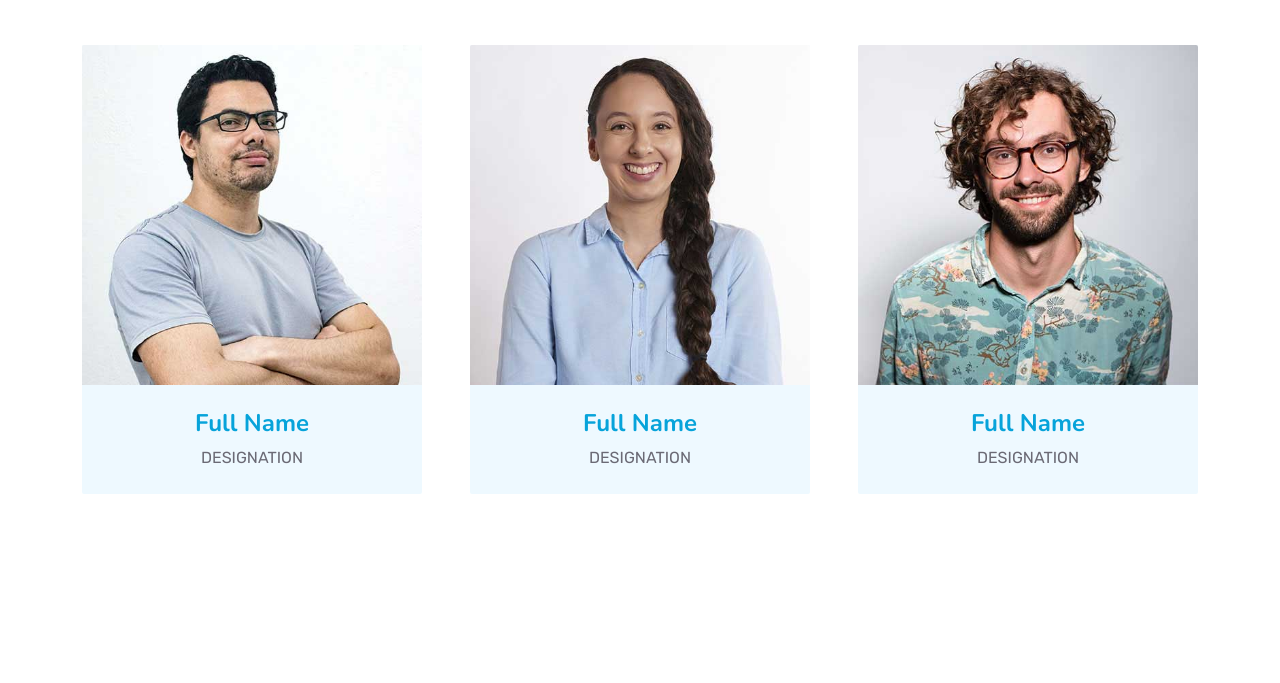
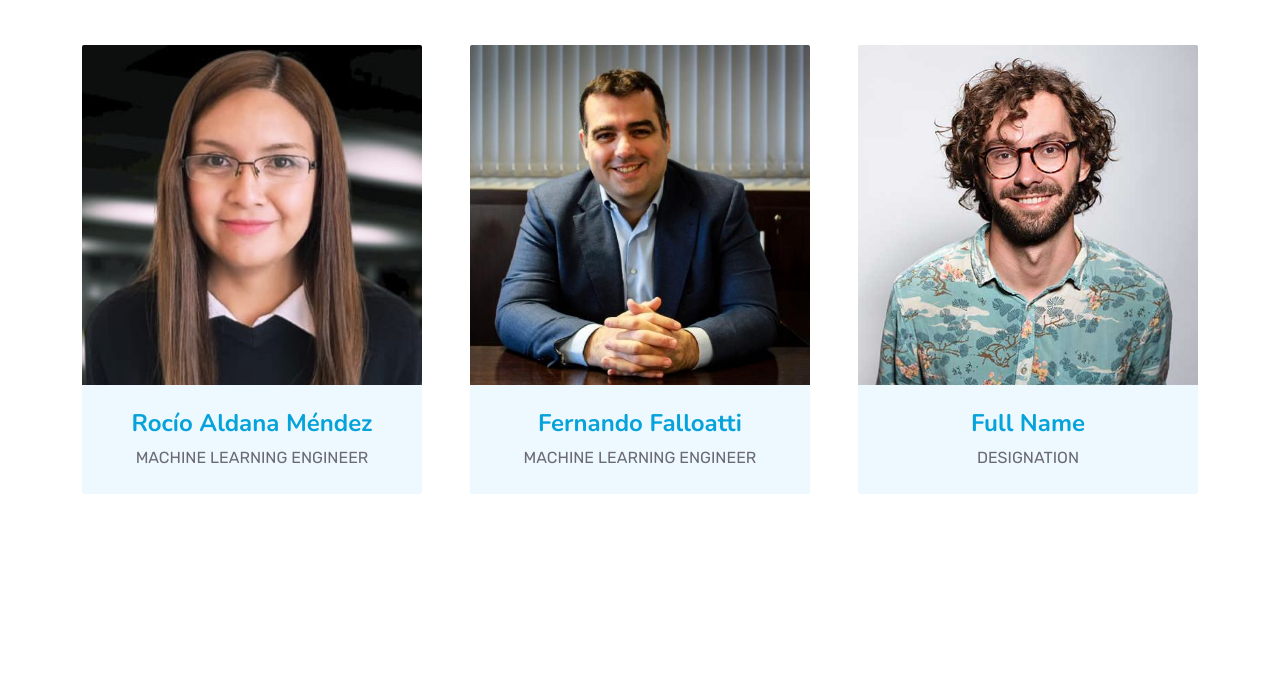
Before and after one commit to RocioAldanaMendez/startup-website-template, a plain HTML site: page index.html in a window 1280 px wide. Shown: the part 5927-6610 px from the top of the page. Drawn offline with nearby package versions, Linux system fonts and the light colour scheme.

Commit message:
probando perfiles

```diff
--- a/index.html
+++ b/index.html
@@ -587,7 +587,7 @@
                 <div class="col-lg-4 wow slideInUp" data-wow-delay="0.3s">
                     <div class="team-item bg-light rounded overflow-hidden">
                         <div class="team-img position-relative overflow-hidden">
-                            <img class="img-fluid w-100" src="img/team-1.jpg" alt="">
+                            <img class="img-fluid w-100" src="img/perfil_ro.jfif" alt="">
                             <div class="team-social">
                                 <a class="btn btn-lg btn-primary btn-lg-square rounded" href=""><i class="fab fa-twitter fw-normal"></i></a>
                                 <a class="btn btn-lg btn-primary btn-lg-square rounded" href=""><i class="fab fa-facebook-f fw-normal"></i></a>
@@ -596,15 +596,15 @@
                             </div>
                         </div>
                         <div class="text-center py-4">
-                            <h4 class="text-primary">Full Name</h4>
-                            <p class="text-uppercase m-0">Designation</p>
+                            <h4 class="text-primary">Rocío Aldana Méndez</h4>
+                            <p class="text-uppercase m-0">Machine Learning Engineer</p>
                         </div>
                     </div>
                 </div>
                 <div class="col-lg-4 wow slideInUp" data-wow-delay="0.6s">
                     <div class="team-item bg-light rounded overflow-hidden">
                         <div class="team-img position-relative overflow-hidden">
-                            <img class="img-fluid w-100" src="img/team-2.jpg" alt="">
+                            <img class="img-fluid w-100" src="img/perfil_fer.jfif" alt="">
                             <div class="team-social">
                                 <a class="btn btn-lg btn-primary btn-lg-square rounded" href=""><i class="fab fa-twitter fw-normal"></i></a>
                                 <a class="btn btn-lg btn-primary btn-lg-square rounded" href=""><i class="fab fa-facebook-f fw-normal"></i></a>
@@ -613,8 +613,8 @@
                             </div>
                         </div>
                         <div class="text-center py-4">
-                            <h4 class="text-primary">Full Name</h4>
-                            <p class="text-uppercase m-0">Designation</p>
+                            <h4 class="text-primary">Fernando Falloatti</h4>
+                            <p class="text-uppercase m-0">Machine Learning Engineer</p>
                         </div>
                     </div>
                 </div>
```
Also changed, not shown: img/perfil_fer.jfif (added), img/perfil_ro.jfif (added).
